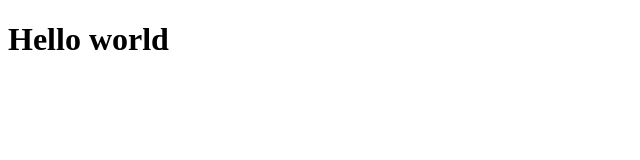
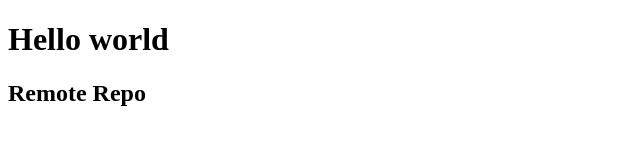
Before and after one commit to gautrucvn/gitlearn, a plain HTML site: page index.html in a window 1280 px wide. Shown: the whole page, without its empty margins (0-640 px from the left). Drawn offline with Linux system fonts and the light colour scheme.

Commit message:
new remote push

```diff
--- a/index.html
+++ b/index.html
@@ -8,5 +8,6 @@
 </head>
 <body>
     <h1>Hello world</h1>
+    <h2>Remote Repo</h2>
 </body>
 </html>
```
Also changed, not shown: 1 other file.
